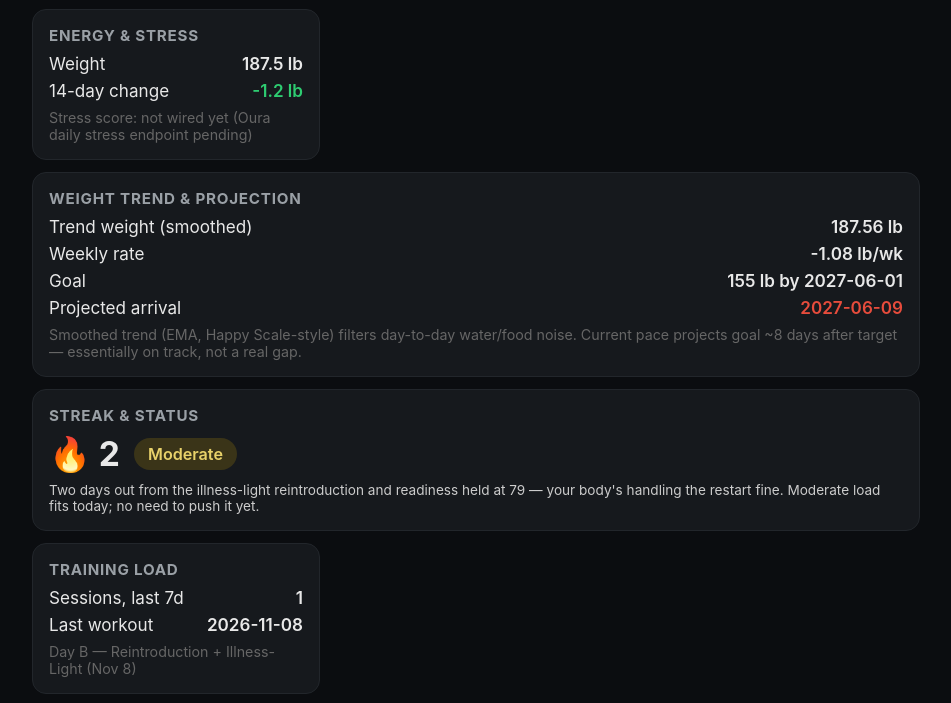
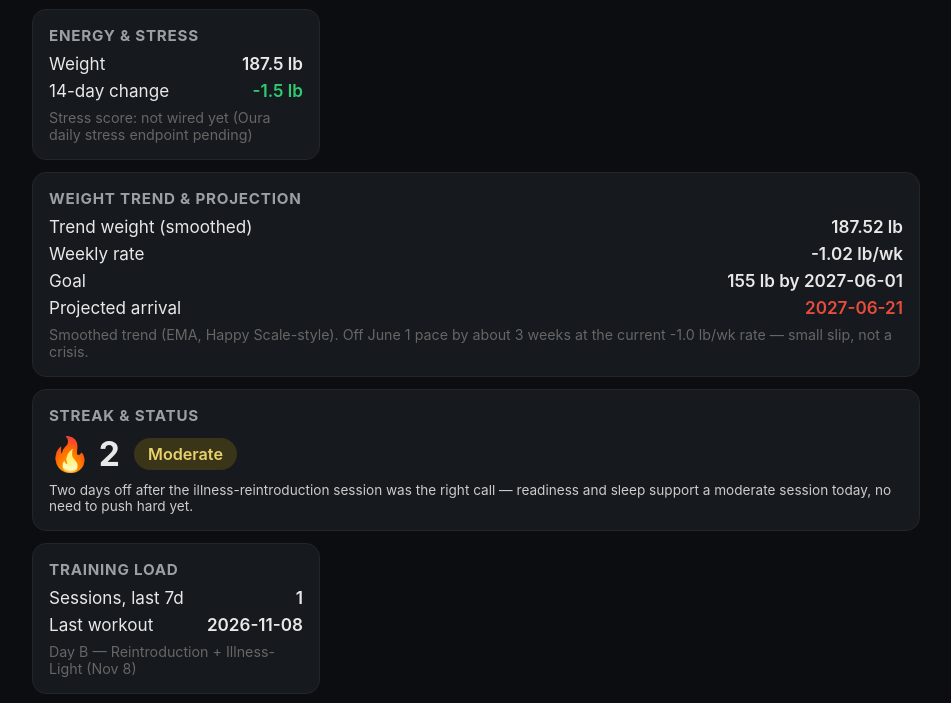
Before and after one commit to SuperPimsky/wellness-dashboard, a plain HTML site: page index.html in a window 1280 px wide. Shown: the part 1071-1774 px from the top of the page, without its empty margins (164-1115 px from the left). Drawn offline with Linux system fonts and the light colour scheme.

Commit message:
Wellness dashboard refresh 2026-11-10T06:10:00-05:00

```diff
--- a/index.html
+++ b/index.html
@@ -65,9 +65,9 @@
 </head>
 <body>
 <h1>Daily Wellness</h1>
-<div class="sub">2026-11-10 · auto-generated · last refresh 2:09 AM</div>
+<div class="sub">2026-11-10 · auto-generated · last refresh 6:13 AM</div>
 
-<div class="card full focus"><h2>Today&#39;s Focus</h2><div class="focustext">14 days passed between Hevy sessions (Oct 25 → Nov 8) due to illness, and Nov 8 was a deliberate illness-light reintroduction — that's the right call, not a lapse. Readiness (79) and sleep (75) are stable enough to keep building back up. Weight trend is essentially on pace for 155 lb by June 2027 (projected June 9, 8 days of slack — not a real concern).</div></div>
+<div class="card full focus"><h2>Today&#39;s Focus</h2><div class="focustext">You're 2 days post the Nov 8 illness-reintroduction session after a 14-day training gap — readiness (79) and HRV balance (90) are fine for moderate work today. Weight trend is still solid at -1.0 lb/wk, just slightly behind pace for the June 2027 goal (~3 weeks slip); nothing to overreact to, just get back on a regular session cadence.</div></div>
 
 <div class="grid">
   <div class="card">
@@ -145,18 +145,18 @@
     <h2>Energy & Stress</h2>
     <div class="metricrow"><span>Weight</span><span class="v">187.5 lb</span></div>
     <div class="metricrow"><span>14-day change</span>
-      <span class="v pos">-1.2 lb</span></div>
+      <span class="v pos">-1.5 lb</span></div>
     <div class="note">Stress score: not wired yet (Oura daily stress endpoint pending)</div>
   </div>
 
   <div class="card full">
     <h2>Weight Trend & Projection</h2>
-    <div class="metricrow"><span>Trend weight (smoothed)</span><span class="v">187.56 lb</span></div>
-    <div class="metricrow"><span>Weekly rate</span><span class="v">-1.08 lb/wk</span></div>
+    <div class="metricrow"><span>Trend weight (smoothed)</span><span class="v">187.52 lb</span></div>
+    <div class="metricrow"><span>Weekly rate</span><span class="v">-1.02 lb/wk</span></div>
     <div class="metricrow"><span>Goal</span><span class="v">155 lb by 2027-06-01</span></div>
     <div class="metricrow"><span>Projected arrival</span>
-      <span class="v neg">2027-06-09</span></div>
-    <div class="note">Smoothed trend (EMA, Happy Scale-style) filters day-to-day water/food noise. Current pace projects goal ~8 days after target — essentially on track, not a real gap.</div>
+      <span class="v neg">2027-06-21</span></div>
+    <div class="note">Smoothed trend (EMA, Happy Scale-style). Off June 1 pace by about 3 weeks at the current -1.0 lb/wk rate — small slip, not a crisis.</div>
   </div>
 
   <div class="card full">
@@ -165,7 +165,7 @@
       <div class="flame">🔥 2</div>
       <div class="statuspill status-moderate">Moderate</div>
     </div>
-    <div class="note" style="font-size:0.85rem;color:#ccc;margin-top:8px;">Two days out from the illness-light reintroduction and readiness held at 79 — your body's handling the restart fine. Moderate load fits today; no need to push it yet.</div>
+    <div class="note" style="font-size:0.85rem;color:#ccc;margin-top:8px;">Two days off after the illness-reintroduction session was the right call — readiness and sleep support a moderate session today, no need to push hard yet.</div>
   </div>
 
   <div class="card">
```
